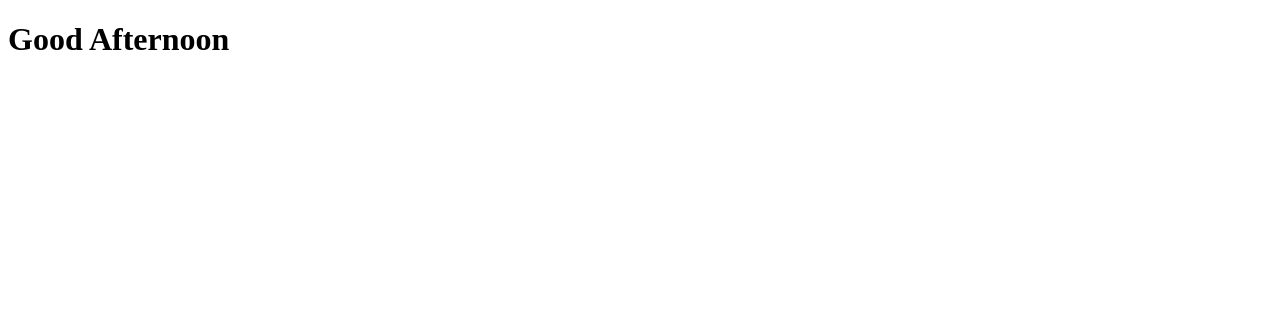
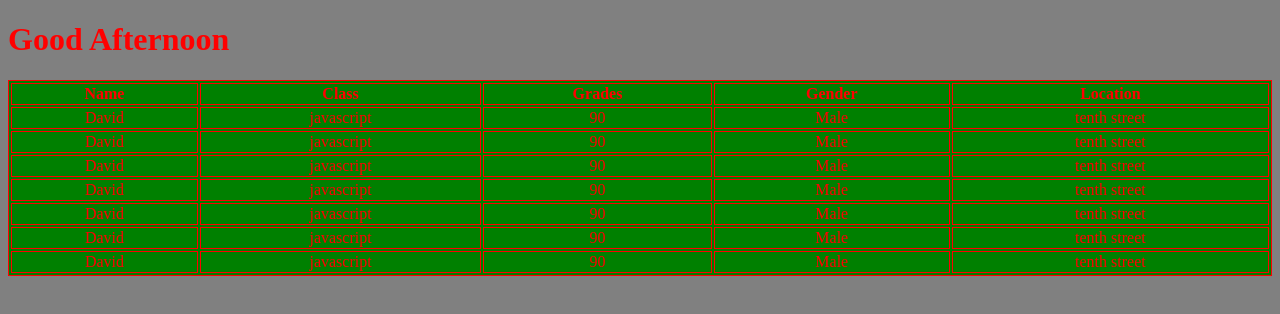
Before and after one commit to sxk5649/project1b, a plain HTML site: page index.html in a window 1280 px wide. Drawn offline with Linux system fonts and the light colour scheme.

Commit message:
table project

```diff
--- a/index.html
+++ b/index.html
@@ -5,9 +5,78 @@
   <meta name="viewport" content="width=device-width, initial-scale=1.0">
   <meta http-equiv="X-UA-Compatible" content="ie=edge">
   <title>Document</title>
-  <link rel="stylesheet" href="./css1.css">
+  <link rel="stylesheet" href="style.css">
 </head>
 <body>
-<h1>Good Afternoon </h1>
+
+  <h1>Good Afternoon </h1>
+  <table>
+    <tr>
+      <th>Name</th>
+      <th>Class</th>
+      <th>Grades</th>
+      <th>Gender</th>
+      <th>Location</th>
+    </tr>
+
+
+    <tr>
+      <td>David</td>
+      <td>javascript</td>
+      <td>90</td>
+      <td>Male</td>
+      <td>tenth street</td>
+    </tr>
+
+    <tr>
+      <td>David</td>
+      <td>javascript</td>
+      <td>90</td>
+      <td>Male</td>
+      <td>tenth street</td>
+    </tr>
+
+    <tr>
+      <td>David</td>
+      <td>javascript</td>
+      <td>90</td>
+      <td>Male</td>
+      <td>tenth street</td>
+    </tr>
+
+    <tr>
+      <td>David</td>
+      <td>javascript</td>
+      <td>90</td>
+      <td>Male</td>
+      <td>tenth street</td>
+    </tr>
+
+    <tr>
+      <td>David</td>
+      <td>javascript</td>
+      <td>90</td>
+      <td>Male</td>
+      <td>tenth street</td>
+    </tr>
+
+    <tr>
+      <td>David</td>
+      <td>javascript</td>
+      <td>90</td>
+      <td>Male</td>
+      <td>tenth street</td>
+    </tr>
+
+    <tr>
+      <td>David</td>
+      <td>javascript</td>
+      <td>90</td>
+      <td>Male</td>
+      <td>tenth street</td>
+    </tr>
+
+
+  </table>
 </body>
 </html>
--- a/style.css
+++ b/style.css
@@ -1,6 +1,16 @@
 body{
   background-color: grey;
-  font-size: 20px;
-  text-align: center;
   color: red;
 }
+
+
+table{
+  width:100%
+}
+
+table, th, td{
+  border: 1px solid red;
+  background-color: green;
+  text-align: center;
+
+}
```
Also changed, not shown: 1 other file.
